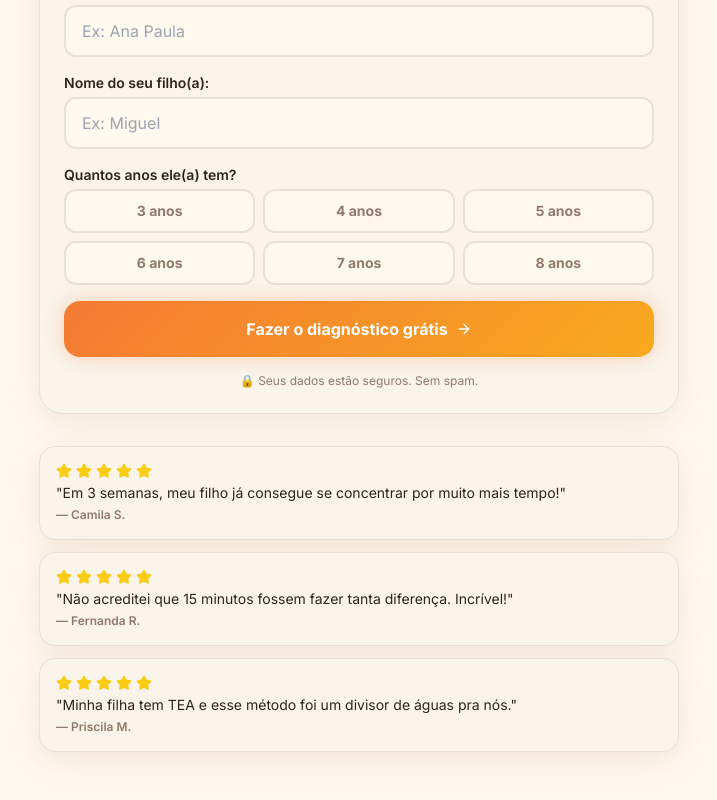
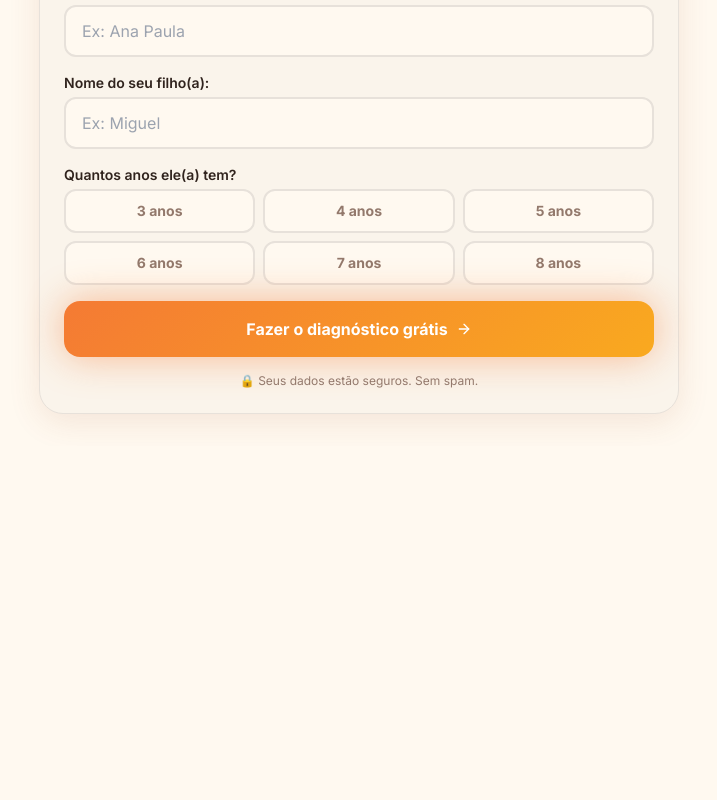
Before and after one commit to 4shawdom/infantil-funil, a React (Vite) app: page / in a window 1280 px wide. Shown: the part 478-1278 px from the top of the page, without its empty margins (281-998 px from the left). After the commit the page ends 924 px from the top, so only its background shows below. Built offline with nearby package versions, Linux system fonts and the light colour scheme; the HTML template or start-up script is replaced by a standard one.

Commit message:
fix: remove avaliações da página inicial

```diff
--- a/src/pages/Index.tsx
+++ b/src/pages/Index.tsx
@@ -146,26 +146,6 @@ export default function Index() {
         </motion.div>
       </section>
 
-      {/* Prova social rápida */}
-      <section className="px-4 pb-12 max-w-2xl mx-auto">
-        <div className="grid gap-3">
-          {[
-            { nome: "Camila S.", texto: "Em 3 semanas, meu filho já consegue se concentrar por muito mais tempo!" },
-            { nome: "Fernanda R.", texto: "Não acreditei que 15 minutos fossem fazer tanta diferença. Incrível!" },
-            { nome: "Priscila M.", texto: "Minha filha tem TEA e esse método foi um divisor de águas pra nós." },
-          ].map(({ nome, texto }) => (
-            <div key={nome} className="bg-card rounded-2xl p-4 card-shadow border border-border">
-              <div className="flex gap-1 mb-1">
-                {[1, 2, 3, 4, 5].map((s) => (
-                  <Star key={s} className="w-4 h-4 fill-yellow-400 text-yellow-400" />
-                ))}
-              </div>
-              <p className="text-sm text-foreground mb-1">"{texto}"</p>
-              <p className="text-xs text-muted-foreground font-semibold">— {nome}</p>
-            </div>
-          ))}
-        </div>
-      </section>
     </div>
   );
 }
```
